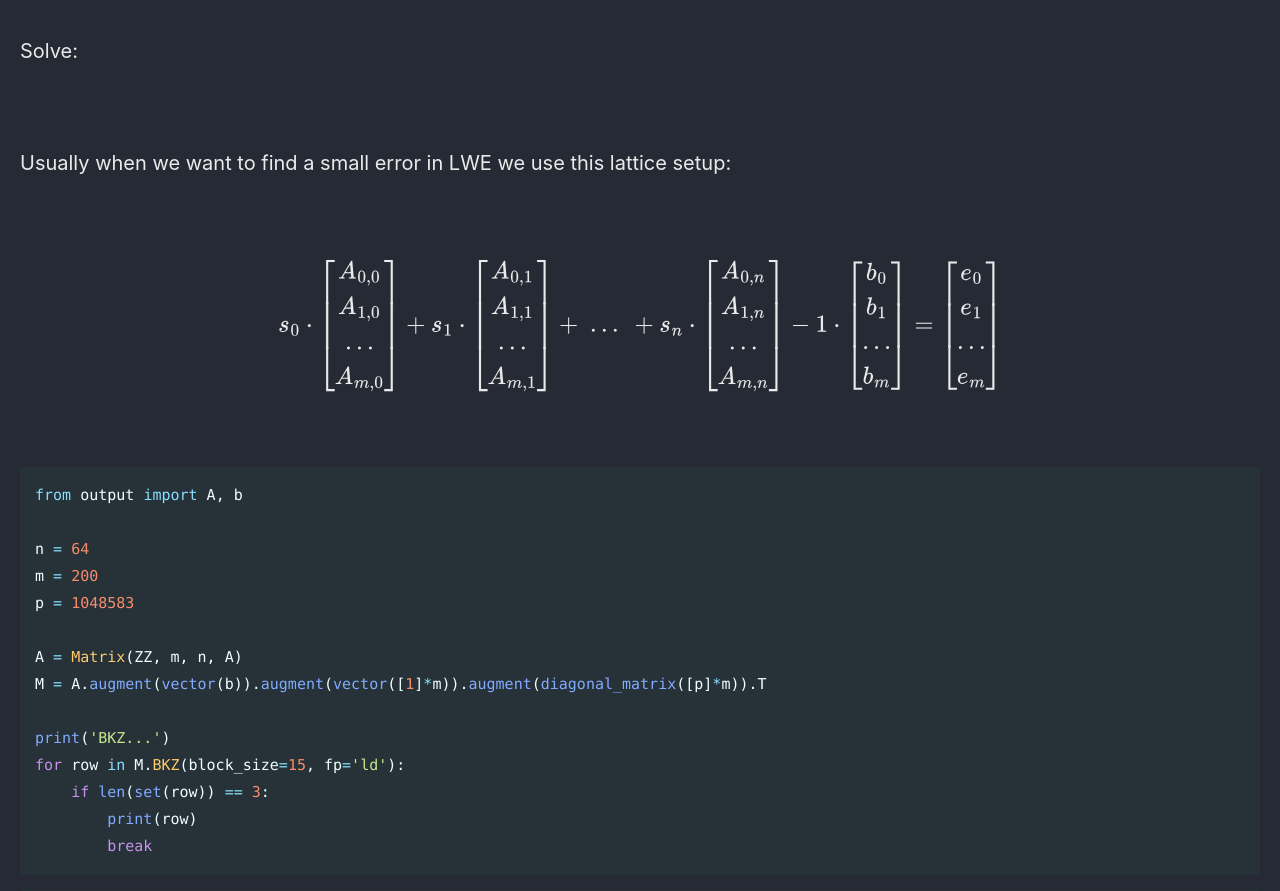
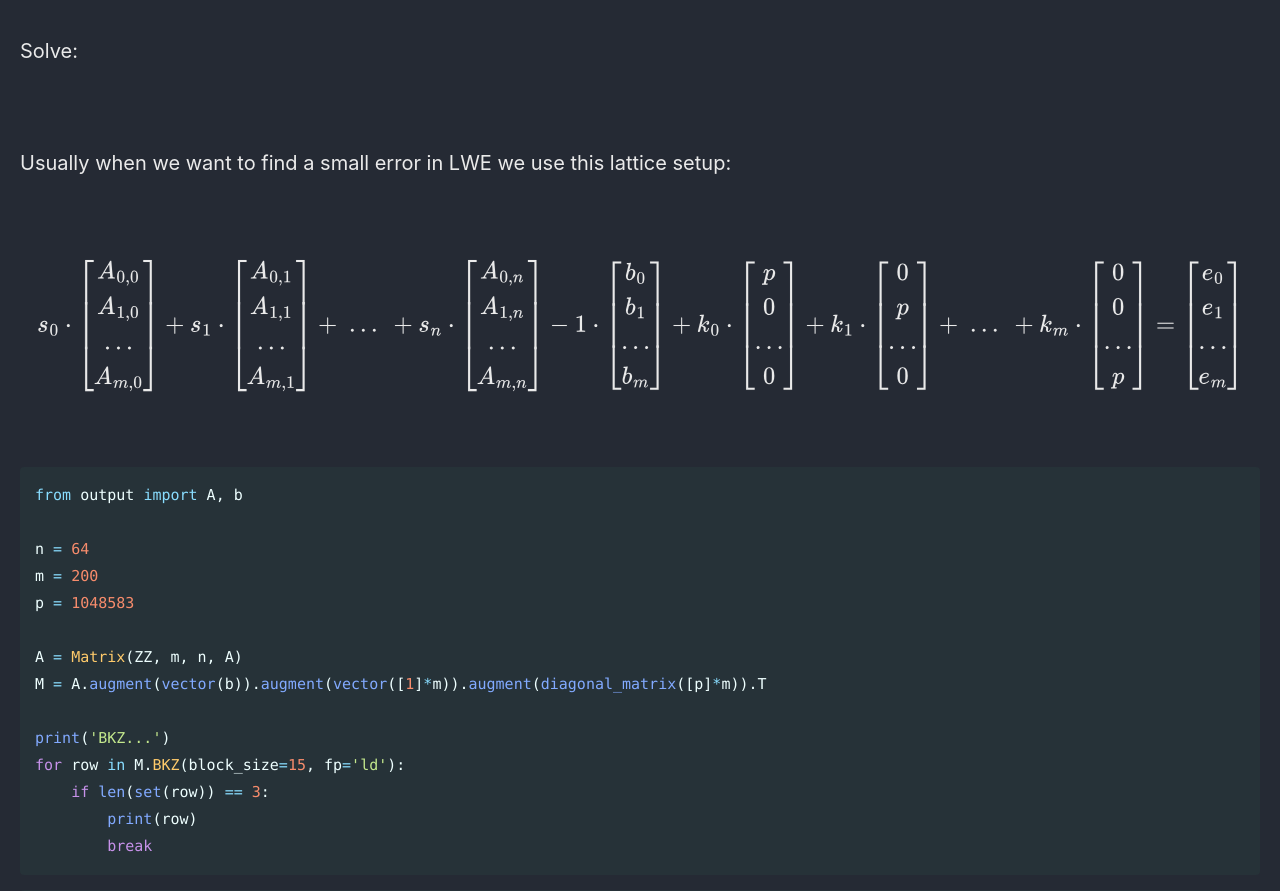
Before and after one commit to Connor-McCartney/Connor-McCartney.github.io, a Jekyll site: the page built from _pages/cryptography/other/HITCON2025.md, in a window 1280 px wide and 900 px high, scrolled down 2443 px. Shown: the top 891 px of the window. Built offline with Jekyll 4.4.1, drawn with Linux system fonts in a browser that asks for light colours; cached includes are drawn as plain includes.

Commit message:
Update HITCON2025.md

```diff
--- a/_pages/cryptography/other/HITCON2025.md
+++ b/_pages/cryptography/other/HITCON2025.md
@@ -138,11 +138,15 @@ Usually when we want to find a small error in LWE we use this lattice setup:
 <br>
 
 $$s_0 \cdot \begin{bmatrix} A_{0,0} \\ A_{1, 0} \\ ... \\ A_{m, 0} \end{bmatrix} +
-  s_1 \cdot \begin{bmatrix} A_{0,1} \\ A_{1, 1} \\ ... \\ A_{m, 1} \end{bmatrix} +
-  \ ...\  +
-  s_n \cdot \begin{bmatrix} A_{0,n} \\ A_{1, n} \\ ... \\ A_{m, n} \end{bmatrix} -
-1 \cdot \begin{bmatrix}   b_0 \\ b_1 \\ ... \\ b_m  \end{bmatrix} =
-\begin{bmatrix}   e_0 \\   e_1 \\ ... \\ e_m   \end{bmatrix}$$
+s_1 \cdot \begin{bmatrix} A_{0,1} \\ A_{1, 1} \\ ... \\ A_{m, 1} \end{bmatrix} +
+\ ...\  +
+s_n \cdot \begin{bmatrix} A_{0,n} \\ A_{1, n} \\ ... \\ A_{m, n} \end{bmatrix} -
+1 \cdot \begin{bmatrix}   b_0 \\ b_1 \\ ... \\ b_m  \end{bmatrix}
++ k_0 \cdot \begin{bmatrix} p \\ 0 \\ ... \\ 0 \end{bmatrix}
++ k_1 \cdot \begin{bmatrix} 0 \\ p \\ ... \\ 0 \end{bmatrix}
++ \ ... \
++ k_m \cdot \begin{bmatrix} 0 \\ 0 \\ ... \\ p \end{bmatrix}
+= \begin{bmatrix}   e_0 \\   e_1 \\ ... \\ e_m   \end{bmatrix}$$
 
 <br>
 
```
